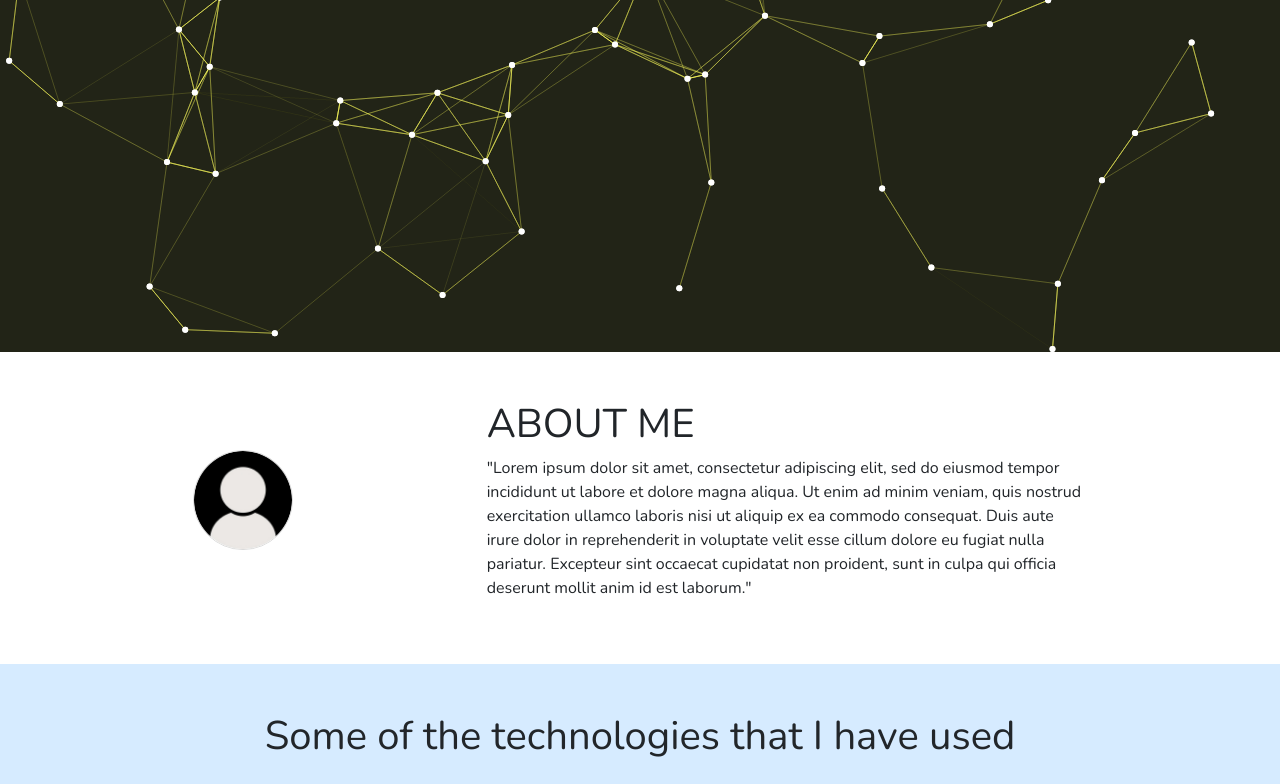
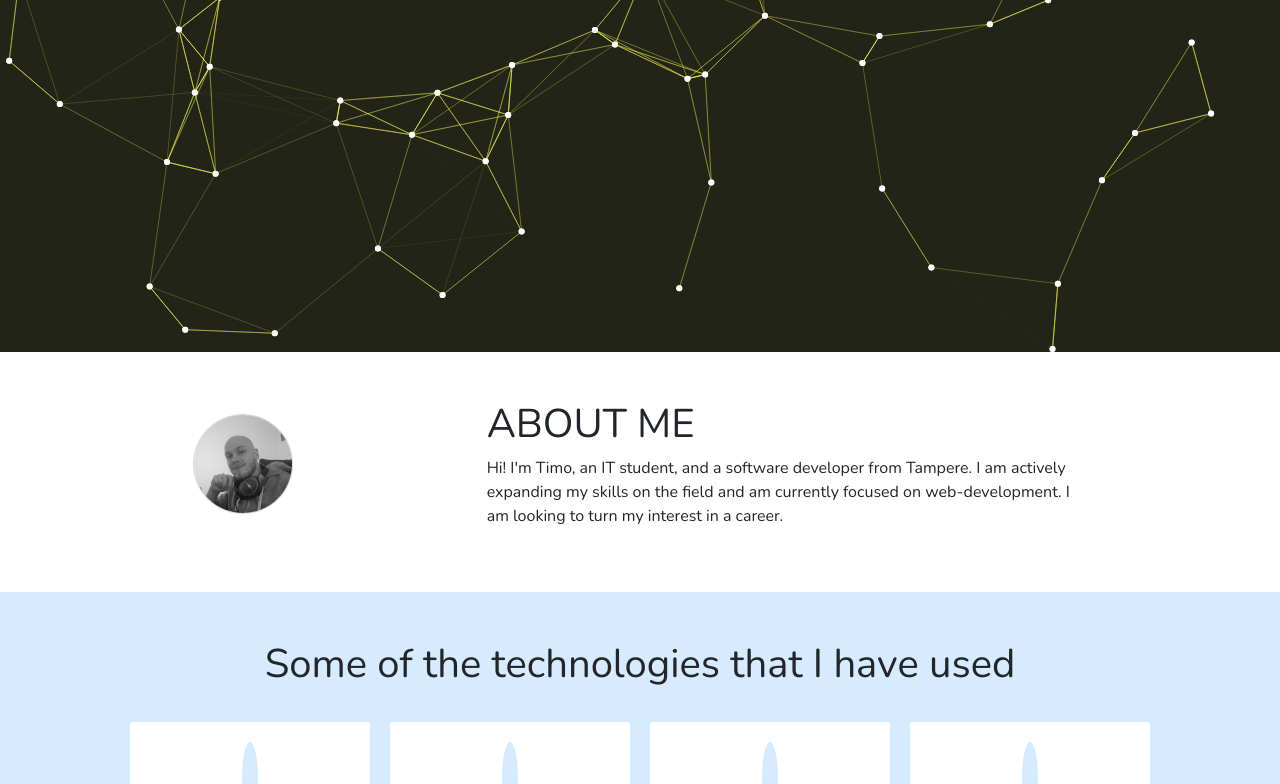
Before and after one commit to thansgit/portfolio, a React (Create React App) app: page / in a window 1280 px wide. Shown: the part 448-1232 px from the top of the page. Built offline with nearby package versions, Linux system fonts and the light colour scheme; some icons are missing.

Commit message:
Updated about me

```diff
--- a/src/screens/aboutMe/AboutMe.jsx
+++ b/src/screens/aboutMe/AboutMe.jsx
@@ -1,6 +1,6 @@
 import React from 'react'
 import './aboutMe.css'
-import person from '../../images/person-placeholder.jpg'
+import person from '../../images/me.jpg'
 
 function AboutMe() {
   return (
@@ -11,7 +11,7 @@ function AboutMe() {
       <div className="about__text">
           <h1>ABOUT ME</h1>
           <p>
-              "Lorem ipsum dolor sit amet, consectetur adipiscing elit, sed do eiusmod tempor incididunt ut labore et dolore magna aliqua. Ut enim ad minim veniam, quis nostrud exercitation ullamco laboris nisi ut aliquip ex ea commodo consequat. Duis aute irure dolor in reprehenderit in voluptate velit esse cillum dolore eu fugiat nulla pariatur. Excepteur sint occaecat cupidatat non proident, sunt in culpa qui officia deserunt mollit anim id est laborum."
+            Hi! I'm Timo, an IT student, and a software developer from Tampere. I am actively expanding my skills on the field and am currently focused on web-development. I am looking to turn my interest in a career.
           </p>
       </div>
     </div>
```
Also changed, not shown: src/images/me.jpg (added).
